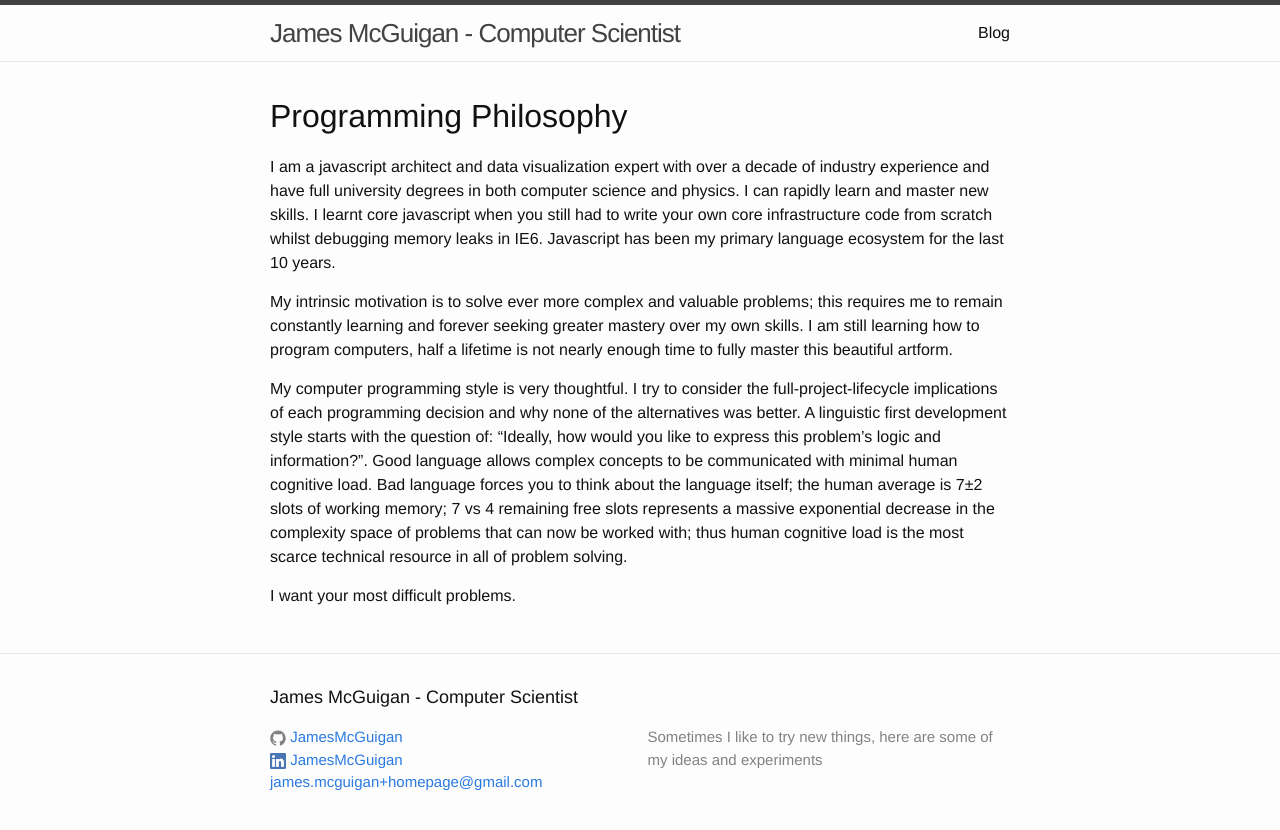
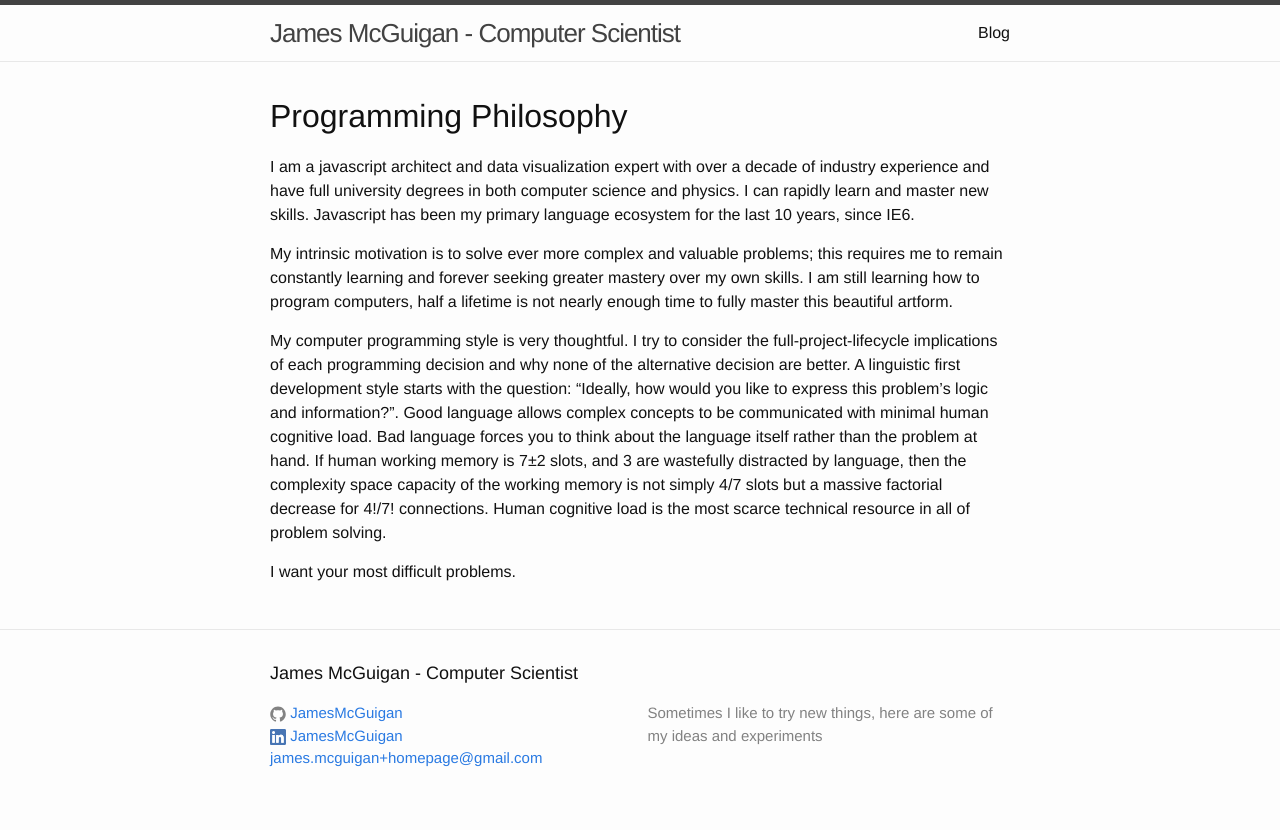
Before and after one commit to JamesMcGuigan/jamesmcguigan.com, a Jekyll site: the page built from jekyll/index.md, in a window 1280 px wide. Shown: the top 830 px of the page. Built offline with Jekyll 4.4.1, drawn with Linux system fonts in a browser that asks for light colours.

Commit message:
Update Programming Philosophy

```diff
--- a/jekyll/index.md
+++ b/jekyll/index.md
@@ -4,15 +4,10 @@ layout: default
 
 # Programming Philosophy
 
-
-I am a javascript architect and data visualization expert with over a decade of industry experience and have full university degrees in both computer science and physics. I can rapidly learn and master new skills. I learnt core javascript when you still had to write your own core infrastructure code from scratch whilst  debugging memory leaks in IE6. Javascript has been my primary language ecosystem for the last 10 years.
+I am a javascript architect and data visualization expert with over a decade of industry experience and have full university degrees in both computer science and physics. I can rapidly learn and master new skills. Javascript has been my primary language ecosystem for the last 10 years, since IE6.
 
 My intrinsic motivation is to solve ever more complex and valuable problems; this requires me to remain constantly learning and forever seeking greater mastery over my own skills. I am still learning how to program computers, half a lifetime is not nearly enough time to fully master this beautiful artform.
 
-My computer programming style is very thoughtful. I try to consider the full-project-lifecycle implications of each programming decision and why none of the alternatives was better. A linguistic first development style starts with the question of: “Ideally, how would you like to express this problem's logic and information?”. Good language allows complex concepts to be communicated with minimal human cognitive load. Bad language forces you to think about the language itself; the human average is 7±2 slots of working memory; 7 vs 4 remaining free slots represents a massive exponential decrease in the complexity space of problems that can now be worked with; thus human cognitive load is the most scarce technical resource in all of problem solving.
+My computer programming style is very thoughtful. I try to consider the full-project-lifecycle implications of each programming decision and why none of the alternative decision are better. A linguistic first development style starts with the question: “Ideally, how would you like to express this problem's logic and information?”. Good language allows complex concepts to be communicated with minimal human cognitive load. Bad language forces you to think about the language itself rather than the problem at hand. If human working memory is 7±2 slots, and 3 are wastefully distracted by language, then the complexity space capacity of the working memory is not simply 4/7 slots but a massive factorial decrease for 4!/7! connections. Human cognitive load is the most scarce technical resource in all of problem solving.
 
 I want your most difficult problems.
-
-
-<!--Portfolio includes: -->
-<!--edgefolio.com – barclays.co.uk – ft.com – premierleage.com (Webby Award Official Honoree)-->
```
